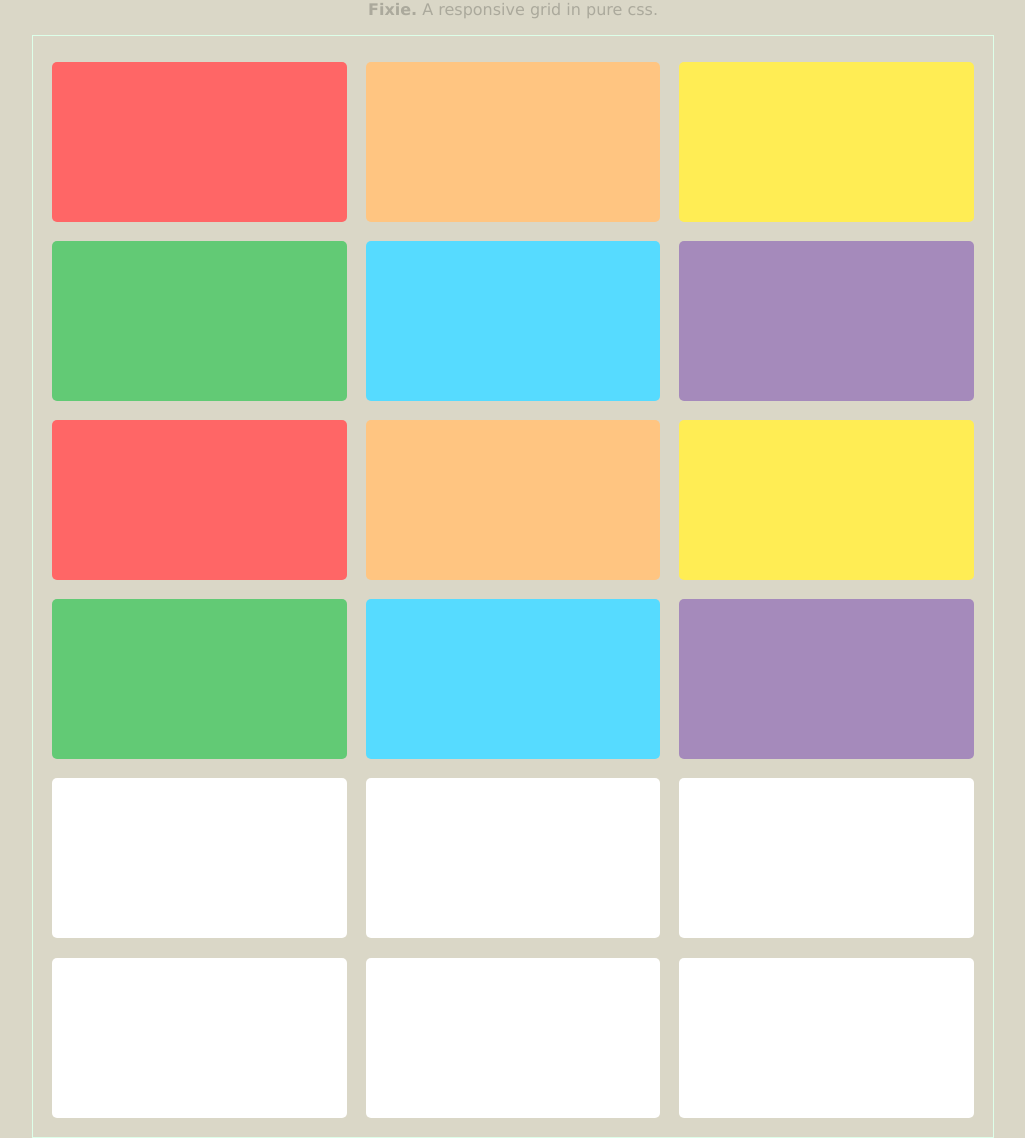
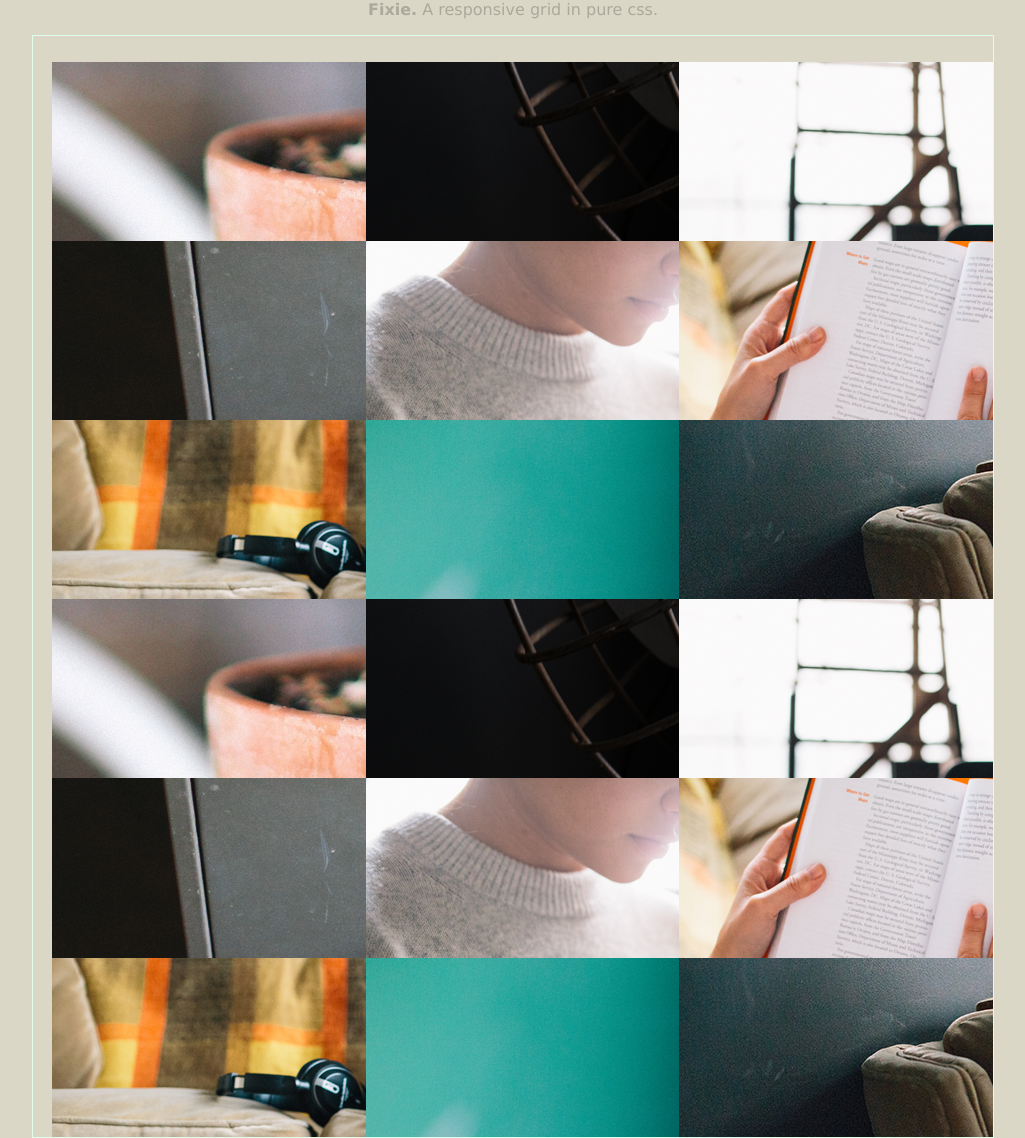
Before and after one commit to fakefarm/fixie, a plain HTML site: page index.html in a window 1280 px wide. Shown: the whole page, without its empty margins (127-1152 px from the left). Drawn offline with Linux system fonts and the light colour scheme.

Commit message:
Add images

```diff
--- a/index.html
+++ b/index.html
@@ -7,24 +7,78 @@
 <body>
   <p><b>Fixie.</b> A responsive grid in pure css.</p>
   <div class='grid'>
-    <div class='box'></div>
-    <div class='box'></div>
-    <div class='box'></div>
-    <div class='box'></div>
-    <div class='box'></div>
-    <div class='box'></div>
-    <div class='box'></div>
-    <div class='box'></div>
-    <div class='box'></div>
-    <div class='box'></div>
-    <div class='box'></div>
-    <div class='box'></div>
-    <div class='box'></div>
-    <div class='box'></div>
-    <div class='box'></div>
-    <div class='box'></div>
-    <div class='box'></div>
-    <div class='box'></div>
+    <div class='box'>
+      <img src="img/1.png">
+      <caption>This is a photo.</caption>
+    </div>
+    <div class='box'>
+      <img src="img/2.png">
+      <caption>This is a photo.</caption>
+    </div>
+    <div class='box'>
+      <img src="img/3.png">
+      <caption>This is a photo.</caption>
+    </div>
+    <div class='box'>
+      <img src="img/4.png">
+      <caption>This is a photo.</caption>
+    </div>
+    <div class='box'>
+      <img src="img/5.png">
+      <caption>This is a photo.</caption>
+    </div>
+    <div class='box'>
+      <img src="img/6.png">
+      <caption>This is a photo.</caption>
+    </div>
+    <div class='box'>
+      <img src="img/8.png">
+      <caption>This is a photo.</caption>
+    </div>
+    <div class='box'>
+      <img src="img/9.png">
+      <caption>This is a photo.</caption>
+    </div>
+    <div class='box'>
+      <img src="img/10.png">
+      <caption>This is a photo.</caption>
+    </div>
+    <div class='box'>
+      <img src="img/1.png">
+      <caption>This is a photo.</caption>
+    </div>
+    <div class='box'>
+      <img src="img/2.png">
+      <caption>This is a photo.</caption>
+    </div>
+    <div class='box'>
+      <img src="img/3.png">
+      <caption>This is a photo.</caption>
+    </div>
+    <div class='box'>
+      <img src="img/4.png">
+      <caption>This is a photo.</caption>
+    </div>
+    <div class='box'>
+      <img src="img/5.png">
+      <caption>This is a photo.</caption>
+    </div>
+    <div class='box'>
+      <img src="img/6.png">
+      <caption>This is a photo.</caption>
+    </div>
+    <div class='box'>
+      <img src="img/8.png">
+      <caption>This is a photo.</caption>
+    </div>
+    <div class='box'>
+      <img src="img/9.png">
+      <caption>This is a photo.</caption>
+    </div>
+    <div class='box'>
+      <img src="img/10.png">
+      <caption>This is a photo.</caption>
+    </div>
   </div>
 </body>
 </html>
```
Also changed, not shown: img/1.png (added), img/10.png (added), img/2.png (added), img/3.png (added), img/4.png (added), img/5.png (added), img/6.png (added), img/7.png (added), img/8.png (added), img/9.png (added).
